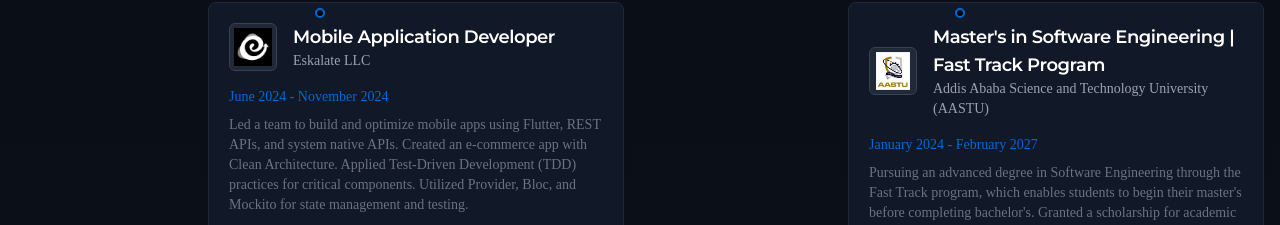
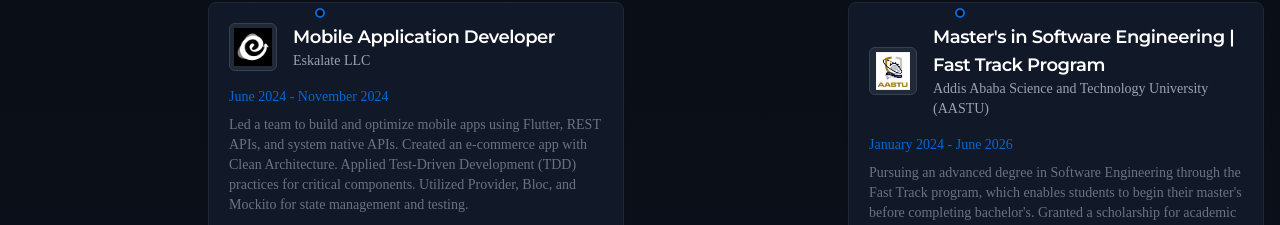
Before and after one commit to maajidAwol/portfolio, a Next.js app: page / in a window 1280 px wide. Shown: the part 3796-4021 px from the top of the page. Built offline with nearby package versions, Linux system fonts and the light colour scheme.

Commit message:
Update resume.tsx

```diff
--- a/components/resume.tsx
+++ b/components/resume.tsx
@@ -38,7 +38,7 @@ export default function Resume() {
       degree: "Master's in Software Engineering | Fast Track Program",
       institution: "Addis Ababa Science and Technology University (AASTU)",
       logo: "/logos/aastu.png", // AASTU logo
-      period: "January 2024 - February 2027",
+      period: "January 2024 - June 2026",
       description:
         "Pursuing an advanced degree in Software Engineering through the Fast Track program, which enables students to begin their master's before completing bachelor's. Granted a scholarship for academic excellence. Focusing on advanced software engineering concepts, research methodologies, and specialized technical skills to develop innovative solutions for complex problems.",
     },
```
